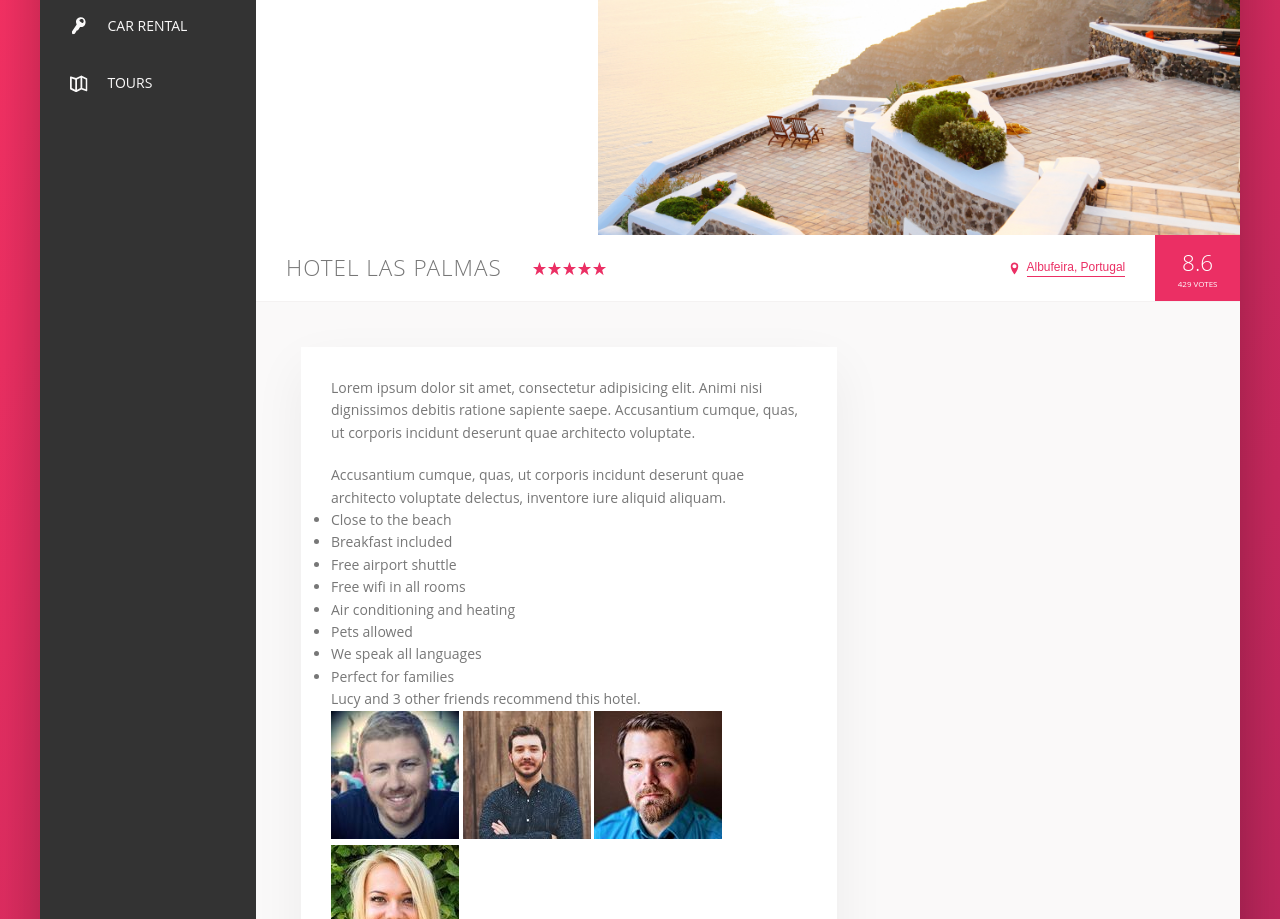
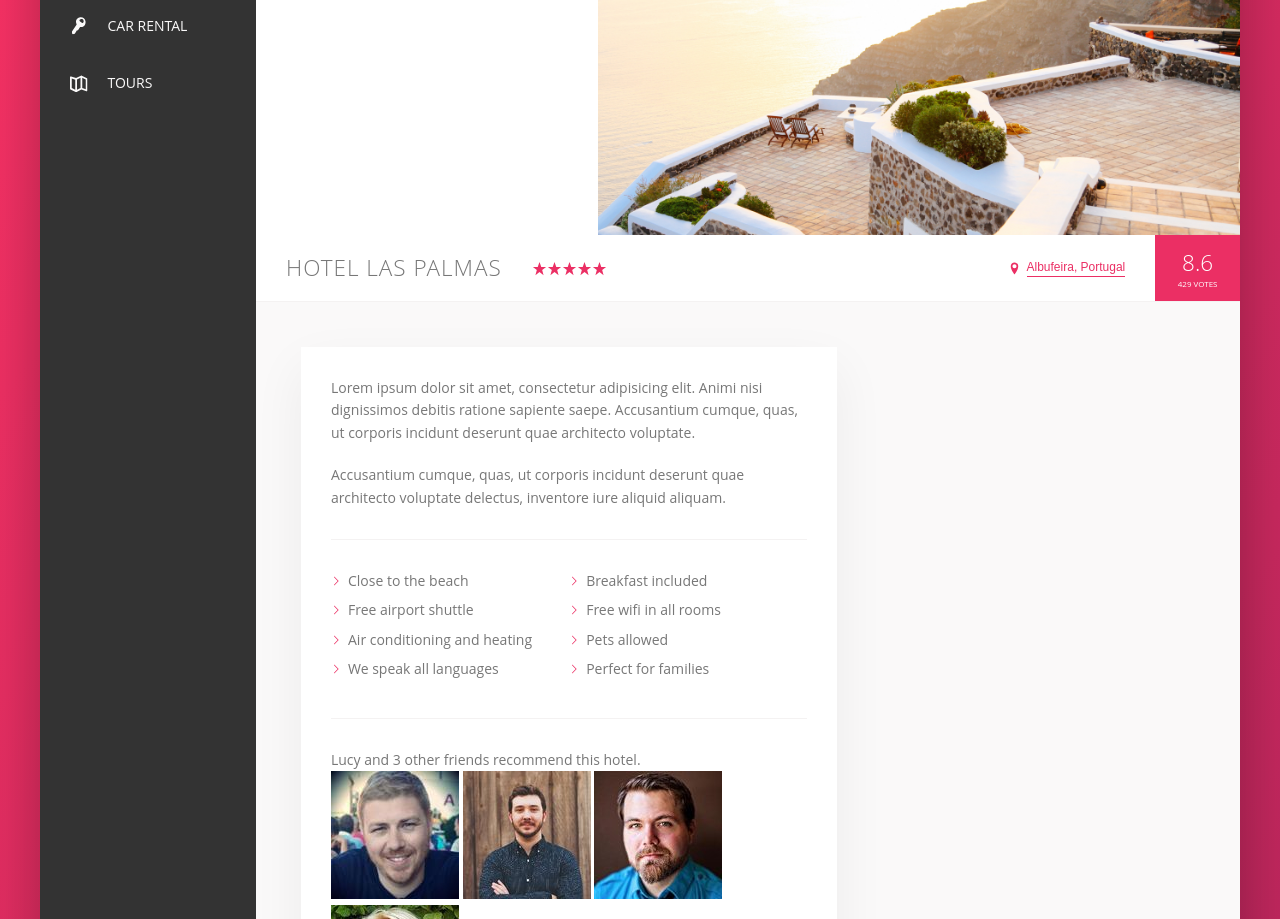
Before and after one commit to nazarepiedady/trillo, a website: page index.html in a window 1280 px wide. Shown: the part 300-1219 px from the top of the page. Drawn offline with Linux system fonts and the light colour scheme.

Commit message:
Set styles to the list component

```diff
--- a/assets/styles/sass/components/_list.scss
+++ b/assets/styles/sass/components/_list.scss
@@ -0,0 +1,33 @@
+.list {
+  margin: 3rem 0;
+  padding: 3rem 0;
+  list-style-type: none;
+  border-top: $light-border;
+  border-bottom: $light-border;
+
+  display: flex;
+  flex-wrap: wrap;
+
+  &__item {
+    flex: 0 0 50%;
+    margin-bottom: .7rem;
+  }
+
+  &__item::before {
+    width: 1rem;
+    content: '';
+    height: 1rem;
+    margin-right: .7rem;
+    display: inline-block;
+    background-size: cover;
+    background-image: url('../images/chevron-thin-right.svg');
+
+    @supports(mask-image: url()) {
+      mask-size: cover;
+      background-image:none;
+      background-size: initial;
+      background-color: $color-primary;
+      mask-image: url('../images/chevron-thin-right.svg');
+    }
+  }
+}
```
Also changed, not shown: assets/styles/main.css, 1 other file.
